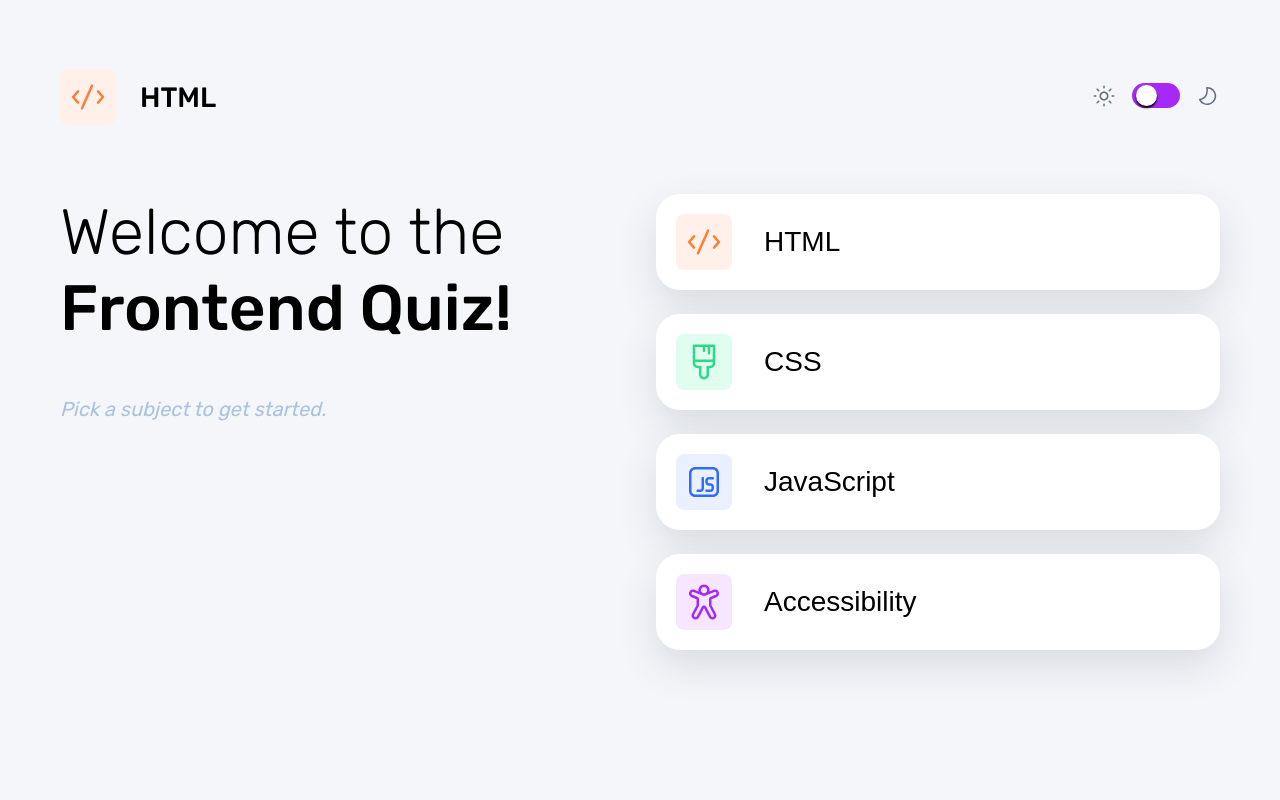
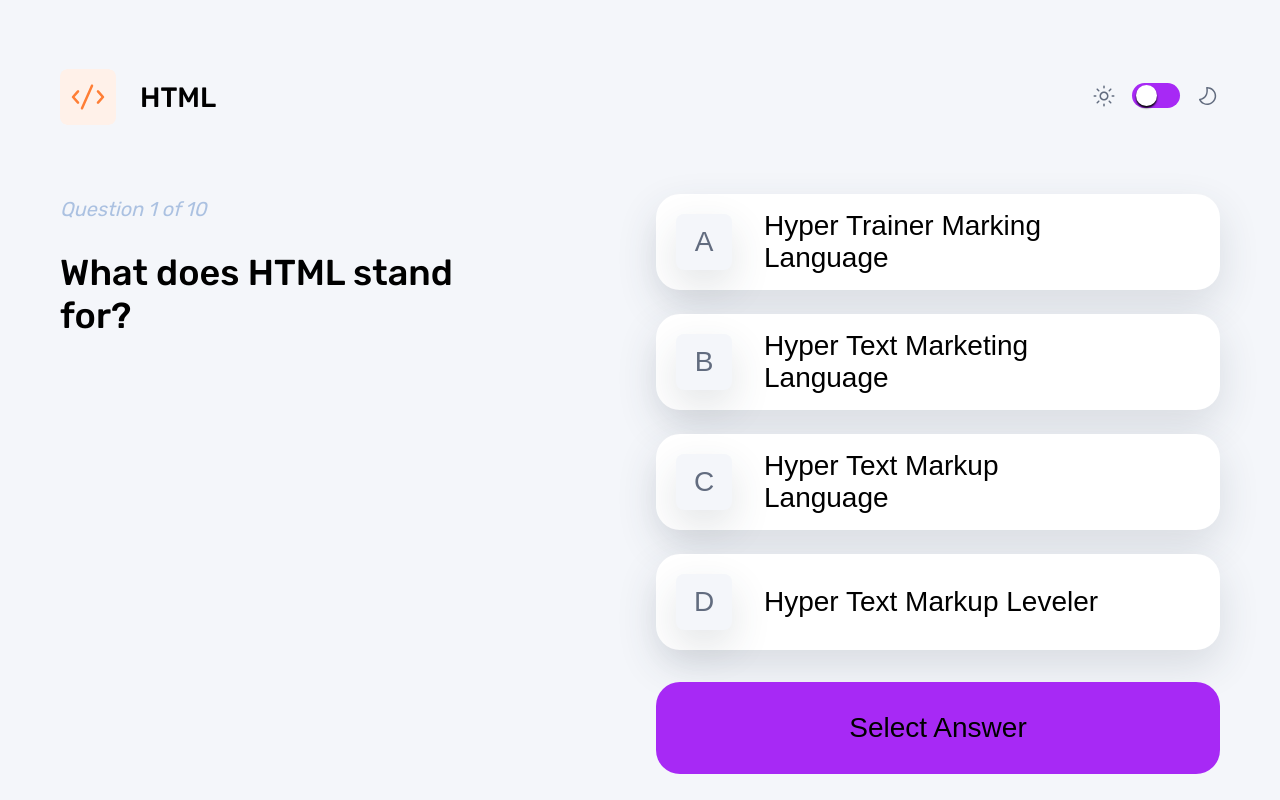
Before and after one commit to eddyriv3ra/quiz-app, a Next.js app: page / in a window 1280 px wide. Both pictures are taken after a click on the button "HTML". Built offline with nearby package versions, Linux system fonts and the light colour scheme.

Commit message:
correact and wrong answer styles

```diff
--- /dev/null
+++ b/src/app/components/Button/Button.module.scss
@@ -0,0 +1,21 @@
+.button {
+  background-color: var(--purple);
+  height: 92px;
+  width: 100%;
+  border-radius: 24px;
+  border-style: none;
+  cursor: pointer;
+  margin-top: 32px;
+  font-size: 28px;
+  font-style: normal;
+  font-weight: 500;
+
+  &:hover {
+    background: linear-gradient(
+        0deg,
+        rgba(255, 255, 255, 0.5) 0%,
+        rgba(255, 255, 255, 0.5) 100%
+      ),
+      var(--purple, #a729f5);
+  }
+}
--- /dev/null
+++ b/src/app/components/Button/Button.tsx
@@ -0,0 +1,18 @@
+import { ReactNode } from "react";
+import styles from "./Button.module.scss";
+
+interface IButton {
+  disabled: boolean;
+  children: ReactNode;
+  onClick: () => void;
+}
+
+const Button = ({ disabled, children, onClick }: IButton) => {
+  return (
+    <button onClick={disabled ? () => null : onClick} className={styles.button}>
+      {children}
+    </button>
+  );
+};
+
+export default Button;
--- /dev/null
+++ b/src/app/components/Button/index.ts
@@ -0,0 +1 @@
+export { default } from "./Button";
--- a/src/app/components/QuestionButton/QuestionButton.module.scss
+++ b/src/app/components/QuestionButton/QuestionButton.module.scss
@@ -12,9 +12,21 @@
   border-style: none;
 }
 
+.buttonContainerHover {
+  &:hover {
+    & > .noImageBg {
+      background-color: #f6e7ff;
+      & > p {
+        color: var(--purple);
+      }
+    }
+  }
+}
+
 .icon {
   width: 56px;
   height: 56px;
+  min-width: 56px;
   background-repeat: no-repeat;
   background-position: center;
 }
@@ -22,4 +34,50 @@
 .text {
   font-size: 28px;
   font-weight: 500;
+  width: 364px;
+  text-align: start;
 }
+
+.noImageBg {
+  display: flex;
+  background-color: var(--light-grey);
+  border-radius: 8px;
+  box-shadow: 0px 16px 40px 0px rgba(49, 62, 81, 0.14);
+  align-items: center;
+  justify-content: center;
+}
+
+.noImageBgSelected {
+  background-color: var(--purple);
+
+  & > p:first-child {
+    color: var(--pure-white);
+  }
+}
+
+.index {
+  color: var(--grey-navy);
+  font-size: 28px;
+  font-weight: 500;
+}
+
+.selectedAnswer {
+  outline: 3px solid var(--purple);
+}
+
+.isRightAnswer {
+  outline: 3px solid var(--green);
+  display: flex;
+
+  & > div {
+    background-color: var(--green);
+  }
+}
+
+.isWrongAnswer {
+  outline: 3px solid var(--red);
+
+  & > div {
+    background-color: var(--red);
+  }
+}
--- a/src/app/components/QuestionButton/QuestionButton.tsx
+++ b/src/app/components/QuestionButton/QuestionButton.tsx
@@ -1,22 +1,85 @@
-import React, { ReactNode } from "react";
+import Image from "next/image";
 import styles from "./QuestionButton.module.scss";
+import { ISubject, useSubjectStore } from "@/app/store/useSubjectStore";
 
-interface IQuestionButton {
-  title: string;
-  imageSrc: string;
-  imageBg: string;
+export interface IQuestionButton extends Omit<ISubject, "questions"> {
   onClick: () => void;
+  index?: number;
+  disabled?: boolean;
+  isCorrectAnswer?: boolean | null;
+  answer?: string;
 }
 
-const QuestionButton = ({ title, imageSrc, imageBg, onClick }: IQuestionButton) => {
+interface IStringObj {
+  [index: number]: string;
+}
+
+const questionIndex: IStringObj = {
+  1: "A",
+  2: "B",
+  3: "C",
+  4: "D",
+};
+
+const QuestionButton = ({
+  title,
+  icon,
+  iconBg,
+  index = 0,
+  onClick,
+  disabled,
+  isCorrectAnswer = null,
+  answer,
+}: IQuestionButton) => {
+  const { currentAnswer } = useSubjectStore(({ currentAnswer }) => ({
+    currentAnswer,
+  }));
   const style = {
-    backgroundImage: `url(assets/images/${imageSrc}), url(assets/images/${imageBg})`,
+    backgroundImage: `url(assets/images/${icon}), url(assets/images/${iconBg})`,
   };
 
+  const answerIcon = isCorrectAnswer ? "checkmark" : "dismiss";
+
   return (
-    <button className={styles.buttonContainer} onClick={onClick}>
-      <div className={styles.icon} style={style} />
-      <p className={styles.text}>{title}</p>
+    <button
+      className={`${styles.buttonContainer} ${
+        currentAnswer === title
+          ? styles.selectedAnswer
+          : styles.buttonContainerHover
+      } ${
+        isCorrectAnswer === null
+          ? ""
+          : isCorrectAnswer
+          ? styles.isRightAnswer
+          : styles.isWrongAnswer
+      }`}
+      onClick={disabled ? () => null : onClick}
+    >
+      {icon && iconBg ? (
+        <>
+          <div className={styles.icon} style={style} />
+          <p className={styles.text}>{title}</p>
+        </>
+      ) : (
+        <>
+          <div
+            className={`${styles.icon} ${styles.noImageBg} ${
+              currentAnswer === title ? styles.noImageBgSelected : ""
+            } `}
+          >
+            <p className={styles.index}>{questionIndex[index + 1]}</p>
+          </div>
+          <p className={styles.text}>{title}</p>
+          {isCorrectAnswer === null ? null : (
+            <Image
+              src={`/assets/images/${answerIcon}.svg`}
+              width={40}
+              height={40}
+              alt={answerIcon}
+            />
+          )}
+        </>
+      )}
     </button>
   );
 };
--- a/src/app/components/QuizSelection/QuizSelection.module.scss
+++ b/src/app/components/QuizSelection/QuizSelection.module.scss
@@ -10,23 +10,40 @@
   gap: 24px;
 }
 
+.currentQuestionContainer {
+  width: 465px;
+}
+
 .textDescription {
   font-size: 20px;
   font-style: italic;
   font-weight: 400;
   line-height: 150%;
   color: var(--left-subtitle);
+}
+
+.question {
+  font-size: 36px;
+  font-weight: 500;
+  line-height: 120%;
+}
+
+.noSubjectPadding {
   padding-top: 48px;
+}
+
+.subjectPadding {
+  padding-bottom: 27px;
 }
 
 .title {
   font-size: 64px;
 
-   & > p:first-child {
+  & > p:first-child {
     font-weight: 300;
-   }
+  }
 
-   & > p:last-child {
+  & > p:last-child {
     font-weight: 500;
-   }
+  }
 }
--- a/src/app/components/QuizSelection/QuizSelection.tsx
+++ b/src/app/components/QuizSelection/QuizSelection.tsx
@@ -1,34 +1,103 @@
 import QuestionButton from "@/app/components/QuestionButton";
-import data from "../../../mocks/data.json";
 import styles from "./QuizSelection.module.scss";
 import { useSubjectStore } from "@/app/store/useSubjectStore";
+import Button from "../Button";
 
 function QuizSelection() {
-  const { selectSubject, subject } = useSubjectStore(
-    ({ selectSubject, subject }) => ({ selectSubject, subject })
+  const {
+    selectSubject,
+    subject,
+    quizzes,
+    currentQuestionIndex,
+    selectAnswer,
+    currentAnswer,
+    validateAnswer,
+    submittedAnswer,
+  } = useSubjectStore((state) => state);
+
+  const currentQuestion = subject.questions.find(
+    (_, index) => index === currentQuestionIndex
   );
+
+  const questions = currentQuestion ? currentQuestion.options : quizzes;
+
+  const onValidateAnswer = () => {
+    validateAnswer({ currentAnswer });
+  };
 
   return (
     <div className={styles.quizContainer}>
       <div>
+        {currentQuestion ? (
+          <div className={styles.currentQuestionContainer}>
+            <div className={styles.subjectPadding}>
+              <p className={styles.textDescription}>{`Question ${
+                currentQuestionIndex !== null && currentQuestionIndex + 1
+              } of ${subject.questions.length}`}</p>
+            </div>
+            <p className={styles.question}>{currentQuestion.question}</p>
+          </div>
+        ) : (
+          <>
             <div className={styles.title}>
               <p>Welcome to the</p>
               <p>Frontend Quiz!</p>
             </div>
-        <p className={styles.textDescription}>Pick a subject to get started.</p>
+            <p
+              className={`${(styles.textDescription, styles.noSubjectPadding)}`}
+            >
+              Pick a subject to get started.
+            </p>
+          </>
+        )}
       </div>
+      <div>
         <div className={styles.questionsContainer}>
-        {data.quizzes.map(({ title, icon, iconBg }) => {
-          return (
-            <QuestionButton
-              key={title}
-              imageSrc={icon}
-              imageBg={iconBg}
-              title={title}
-              onClick={() => selectSubject({ value: title, icon, iconBg })}
-            />
-          );
+          {questions.map((option: any, index: number) => {
+            const props = !currentQuestion
+              ? {
+                  title: option.title,
+                  icon: option.icon,
+                  iconBg: option.iconBg,
+                  onClick: () =>
+                    selectSubject({
+                      title: option.title,
+                      icon: option.icon,
+                      iconBg: option.iconBg,
+                      questions: option.questions,
+                    }),
+                }
+              : {
+                  title: option,
+                  index: index,
+                  disabled: typeof submittedAnswer === "string",
+                  isCorrectAnswer:
+                    submittedAnswer === option
+                      ? currentQuestion.answer === submittedAnswer
+                      : null,
+                  answer: currentQuestion.answer,
+                  onClick: () => selectAnswer({ currentAnswer: option }),
+                };
+
+            return <QuestionButton key={option.title || option} {...props} />;
           })}
+        </div>
+        {currentQuestion ? (
+          <Button
+            disabled={
+              (typeof currentAnswer === "string" &&
+                typeof currentQuestion.correctAnswerSelected === "boolean") ||
+              currentAnswer === null
+            }
+            onClick={onValidateAnswer}
+          >
+            {typeof currentQuestion.correctAnswerSelected === "boolean"
+              ? "Next Question"
+              : currentAnswer
+              ? "Submit Answer"
+              : "Select Answer"}
+          </Button>
+        ) : null}
       </div>
     </div>
   );
--- a/src/app/page.tsx
+++ b/src/app/page.tsx
@@ -22,10 +22,10 @@ export default function Home() {
       <div>
         <div className={styles.topContainer}>
           <div className={styles.selectedSubject}>
-            {subject.value ? (
+            {subject.title ? (
               <>
                 <div className={styles.icon} style={style} />
-                <p>{subject.value}</p>
+                <p>{subject.title}</p>
               </>
             ) : null}
           </div>
--- a/src/app/store/useSubjectStore.ts
+++ b/src/app/store/useSubjectStore.ts
@@ -1,25 +1,83 @@
 import { create } from "zustand";
 import { devtools } from "zustand/middleware";
+import data from "../../mocks/data.json";
 
-interface ISubject {
-  value: string | null;
-  icon: string | null;
-  iconBg: string | null;
+interface IQuestions {
+  question: string;
+  options: string[];
+  answer: string;
+  correctAnswerSelected?: boolean | null;
+}
+
+export interface ISubject {
+  title: string | null;
+  icon?: string | null;
+  iconBg?: string | null;
+  questions: IQuestions[];
+}
+
+interface IQuizzes extends ISubject {
+  questions: IQuestions[];
 }
 
 interface ISubjectStore {
   subject: ISubject;
-  selectSubject: ({ value, icon, iconBg }: ISubject) => void;
+  selectSubject: ({ title, icon, iconBg }: ISubject) => void;
+  selectQuestion: (index: number) => void;
+  quizzes: IQuizzes[];
+  currentQuestionIndex: number | null;
+  selectAnswer: ({ currentAnswer }: { currentAnswer: string }) => void;
+  currentAnswer: string | null;
+  validateAnswer: ({ currentAnswer }: { currentAnswer: string | null }) => void;
+  submittedAnswer: string | null;
 }
 
 export const useSubjectStore = create<ISubjectStore>()(
   devtools((set) => ({
     subject: {
-      value: null,
+      title: null,
       icon: null,
       iconBg: null,
+      questions: [],
     },
-    selectSubject: ({ value, icon, iconBg }) =>
-      set(() => ({ subject: { value, icon, iconBg } })),
+    quizzes: data.quizzes,
+    currentQuestionIndex: null,
+    currentAnswer: null,
+    submittedAnswer: null,
+    selectSubject: ({ title, icon, iconBg, questions }) =>
+      set(() => ({
+        subject: { title, icon, iconBg, questions },
+        currentQuestionIndex: 0,
+      })),
+    selectQuestion: () =>
+      set((state) => ({
+        currentQuestionIndex:
+          state.currentQuestionIndex === null
+            ? 0
+            : state.currentQuestionIndex + 1,
+      })),
+    selectAnswer: ({ currentAnswer }) => set(() => ({ currentAnswer })),
+    validateAnswer: ({ currentAnswer }) =>
+      set((state) => {
+        const newQuestions = state.subject.questions.map((value) => {
+          if (value.answer === currentAnswer) {
+            return {
+              ...value,
+              correctAnswerSelected: value.answer === currentAnswer,
+            };
+          }
+          return {
+            ...value,
+          };
+        });
+
+        return {
+          submittedAnswer: currentAnswer,
+          subject: {
+            ...state.subject,
+            questions: newQuestions
+          }
+        }
+      }),
   }))
 );
```
Also changed, not shown: public/assets/images/checkmark.svg (added), public/assets/images/dismiss.svg (added). Lines whose indentation alone changed are shown as unchanged.
